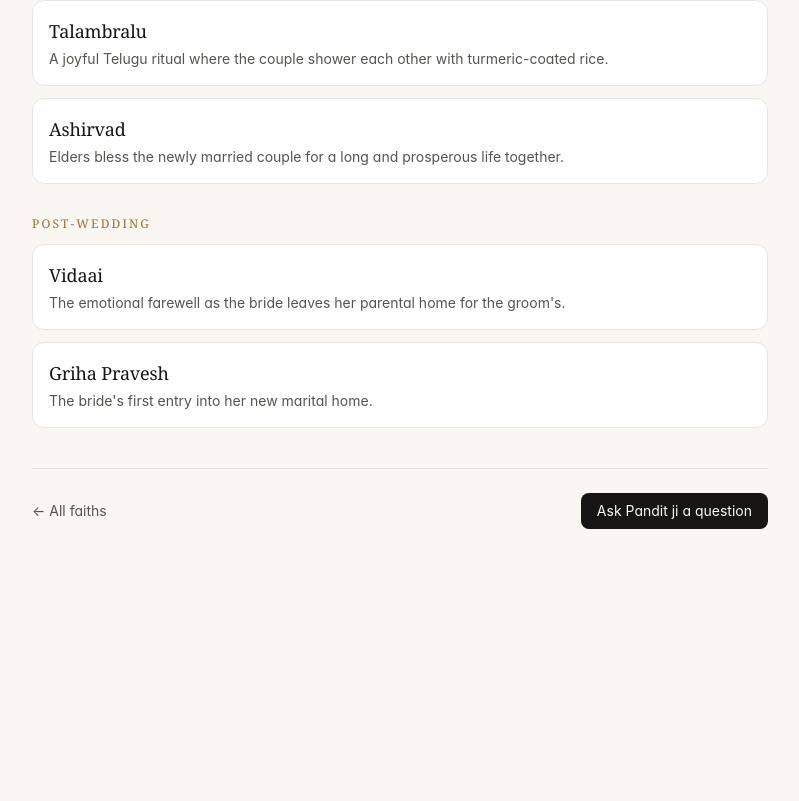
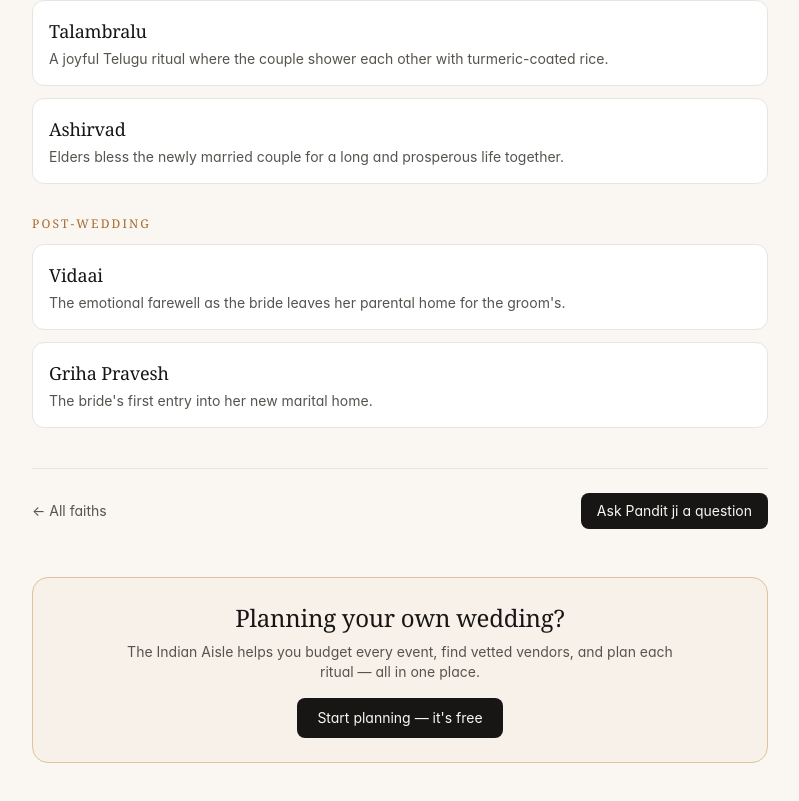
Before and after one commit to arjunspanchal/IndianAisle, a Next.js app: page /pandit/faith/hindu in a window 1280 px wide. Shown: the part 2322-3123 px from the top of the page, without its empty margins (352-1151 px from the left). Before the commit the page ends 2891 px from the top, so only its background shows below. Built offline with nearby package versions, Linux system fonts and the light colour scheme; no server answers.

Commit message:
feat: conversion CTA on public pandit pages
Add a "Planning your own wedding?" banner (components/PanditCta) to the
ritual, faith, glossary and checklist pages — converts ritual-discovery
traffic into planning-app sign-ups.

Co-Authored-By: Claude Opus 4.8 <noreply@anthropic.com>

```diff
--- a/app/pandit/[slug]/page.tsx
+++ b/app/pandit/[slug]/page.tsx
@@ -1,6 +1,7 @@
 import Link from "next/link";
 import { notFound } from "next/navigation";
 import type { Metadata } from "next";
+import PanditCta from "@/components/PanditCta";
 import {
   getRitual,
   allRitualSlugs,
@@ -272,6 +273,8 @@ export default function RitualPage({
           Ask Pandit ji a question
         </Link>
       </div>
+
+      <PanditCta />
     </main>
   );
 }
--- a/app/pandit/checklist/page.tsx
+++ b/app/pandit/checklist/page.tsx
@@ -1,6 +1,7 @@
 import Link from "next/link";
 import type { Metadata } from "next";
 import PanditChecklist from "@/components/PanditChecklist";
+import PanditCta from "@/components/PanditCta";
 import { checklistData } from "@/lib/pandit-kb";
 
 export const dynamic = "force-static";
@@ -44,6 +45,8 @@ export default function ChecklistPage() {
           Ask Pandit ji about any ritual
         </Link>
       </div>
+
+      <PanditCta />
     </main>
   );
 }
--- a/app/pandit/faith/[faith]/page.tsx
+++ b/app/pandit/faith/[faith]/page.tsx
@@ -1,6 +1,7 @@
 import Link from "next/link";
 import { notFound } from "next/navigation";
 import type { Metadata } from "next";
+import PanditCta from "@/components/PanditCta";
 import {
   FAITH_LABELS,
   FAITH_BLURBS,
@@ -126,6 +127,8 @@ export default function FaithPage({ params }: { params: { faith: string } }) {
           Ask Pandit ji a question
         </Link>
       </div>
+
+      <PanditCta />
     </main>
   );
 }
--- a/app/pandit/glossary/page.tsx
+++ b/app/pandit/glossary/page.tsx
@@ -1,5 +1,6 @@
 import Link from "next/link";
 import type { Metadata } from "next";
+import PanditCta from "@/components/PanditCta";
 import { glossaryAlphabetical } from "@/lib/pandit-glossary";
 
 export const dynamic = "force-static";
@@ -91,6 +92,8 @@ export default function GlossaryPage() {
           Ask Pandit ji a question
         </Link>
       </div>
+
+      <PanditCta />
     </main>
   );
 }
--- /dev/null
+++ b/components/PanditCta.tsx
@@ -0,0 +1,25 @@
+import Link from "next/link";
+
+/**
+ * Conversion banner shown at the foot of the public pandit pages — turns
+ * ritual-discovery traffic into sign-ups for the planning app.
+ */
+export default function PanditCta() {
+  return (
+    <aside className="mt-12 rounded-2xl border border-gold-line bg-gold-soft/5 px-6 py-6 text-center print:hidden">
+      <h2 className="font-serif text-2xl text-ink dark:text-parchment">
+        Planning your own wedding?
+      </h2>
+      <p className="mx-auto mt-2 max-w-xl text-sm text-stone-600 dark:text-stone-400">
+        The Indian Aisle helps you budget every event, find vetted vendors, and
+        plan each ritual — all in one place.
+      </p>
+      <Link
+        href="/"
+        className="mt-4 inline-block rounded-lg bg-ink px-5 py-2.5 text-sm text-parchment transition hover:opacity-90"
+      >
+        Start planning — it&apos;s free
+      </Link>
+    </aside>
+  );
+}
```
